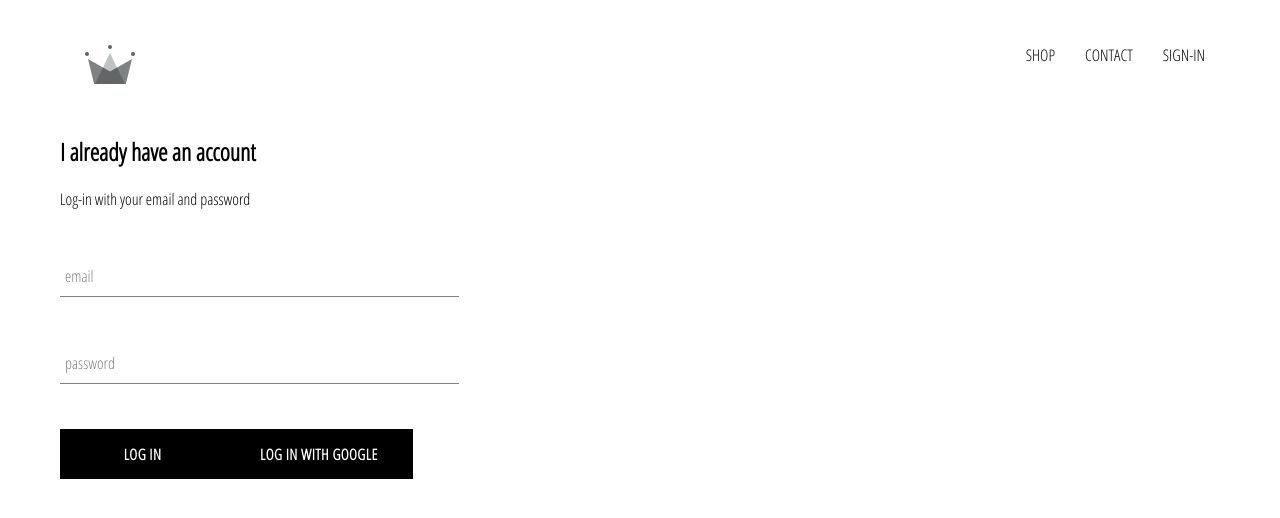
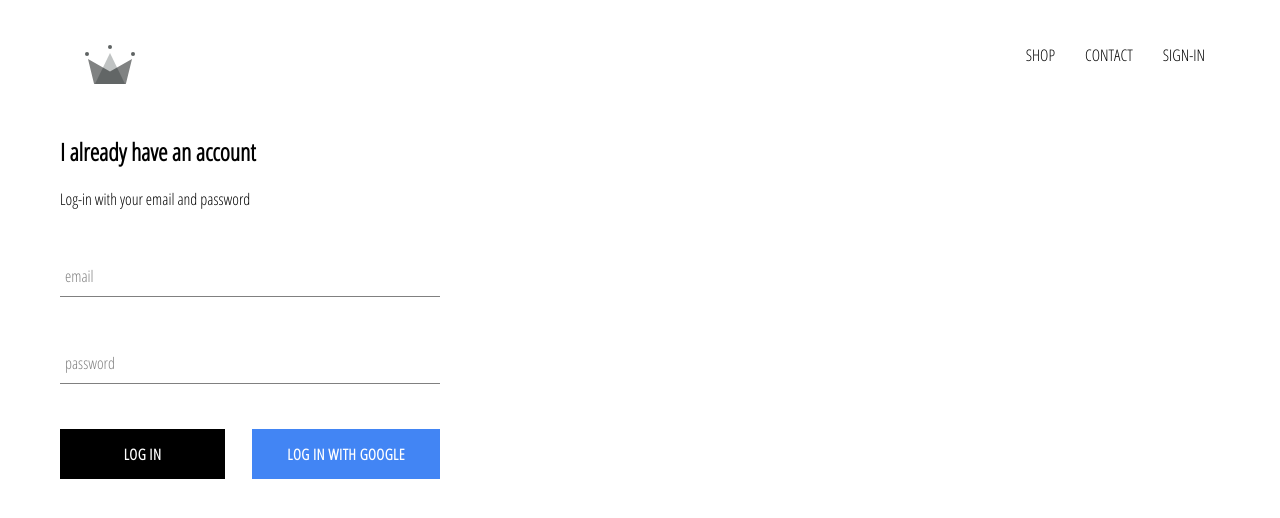
Before and after one commit to quantumomid/clothingStore, a React (Create React App) app in the folder clothing-store/: page /signin in a window 1280 px wide. Shown: the top 518 px of the page. Built offline with nearby package versions, Linux system fonts and the light colour scheme; no server answers; a web font is replaced by a local one.

Commit message:
integrate firebase authentication into application, add styling to custom buttons

```diff
--- a/clothing-store/src/App.css
+++ b/clothing-store/src/App.css
@@ -7,3 +7,7 @@
     text-decoration: none;
     color: black;
 }
+
+*{
+    box-sizing: border-box;
+}
--- a/clothing-store/src/App.js
+++ b/clothing-store/src/App.js
@@ -5,11 +5,39 @@
 import Shop from './pages/shop/Shop'
 import Header from './components/header/Header';
 import SignIn from './pages/sign-in/SignIn';
+import { auth } from './firebase/firebase.utils'
 
-function App() {
+class App extends React.Component {
+  constructor(){
+    super()
+    this.state={
+      currentUser: null
+    }
+  }
+
+  //write a method to set subscription to null i.e. unsubscribe i.e. doing this.unsubscribeFromAuth() will close subscription
+  unsubscribeFromAuth = null
+
+  componentDidMount(){
+    // the onAuthStateChanged method allows us to keep track of user changes - it is essentially a subscriber listening to
+    // the auth
+    // This is an open subscription - checking for us continuously while our App is mounted on the DOM
+    this.unsubscribeFromAuth = auth.onAuthStateChanged(user => {
+      this.setState({currentUser: user})
+      console.log(user)
+    })
+  }
+
+  componentWillUnmount(){
+    //below is important to prevent memory leaks!
+    // close the subscription
+    this.unsubscribeFromAuth()
+  }
+
+  render(){
     return (
       <div className="App">
-      <Header />
+        <Header currentUser={this.state.currentUser} />
         <Switch>
           <Route exact path='/' component={HomePage} />
           <Route path='/shop' component={Shop} />
@@ -18,5 +46,6 @@
       </div>
     );
   }
+}
 
 export default App;
--- a/clothing-store/src/components/custom-button/CustomButton.js
+++ b/clothing-store/src/components/custom-button/CustomButton.js
@@ -1,9 +1,12 @@
 import './CustomButton.scss'
 
-export default function CustomButton({ children, ...otherProps }){
+export default function CustomButton({ children, isGoogleSignIn, ...otherProps }){
 
     return(
-        <button className="custom-button" { ...otherProps }>
+        <button
+            className={`${isGoogleSignIn ? "google-sign-in" : ""} custom-button`}
+            { ...otherProps }
+        >
             { children }
         </button>
     )
--- a/clothing-store/src/components/custom-button/CustomButton.scss
+++ b/clothing-store/src/components/custom-button/CustomButton.scss
@@ -19,4 +19,14 @@
       color: black;
       border: 1px solid black;
     }
+
+    &.google-sign-in{
+      background-color: #4285f4;
+      color: white;
+
+      &:hover{
+        background-color: #357ae8;
+        border: none;
+      }
+    }
   }
--- a/clothing-store/src/components/header/Header.js
+++ b/clothing-store/src/components/header/Header.js
@@ -1,9 +1,10 @@
 import './Header.scss'
 import { Link } from 'react-router-dom'
+import { auth } from '../../firebase/firebase.utils'
 // below is a special syntax for importing SVG in React :o
 import { ReactComponent as Logo } from '../../assets/crown.svg'
 
-export default function Header(){
+export default function Header({ currentUser }){
 
     return(
         <div className="header">
@@ -19,9 +20,13 @@
                 <Link className="option" to='/shop'>
                     CONTACT
                 </Link>
-                <Link className="option" to='/signin'>
+                { currentUser ? (
+                    <div className="option" onClick={() => auth.signOut()}>SIGN-OUT</div>
+                ) : (
+                    <Link className="option" to='/signin'>
                     SIGN-IN
                 </Link>
+                )}
             </div>
 
         </div>
--- a/clothing-store/src/components/header/Header.scss
+++ b/clothing-store/src/components/header/Header.scss
@@ -17,6 +17,7 @@
       display: flex;
       align-items: center;
       justify-content: flex-end;
+      cursor: pointer;
 
       .option {
         padding: 10px 15px;
--- a/clothing-store/src/components/login/Login.js
+++ b/clothing-store/src/components/login/Login.js
@@ -34,9 +34,10 @@
                     <FormInput name="email" type="email" value={this.state.email} required handleChange={this.handleChange} label="email"/>
                     <FormInput name="password" type="password" value={this.state.password} required handleChange={this.handleChange} label="password"/>
 
-                    <CustomButton type="submit">Log In</CustomButton>
-                    <CustomButton onClick={signInWithGoogle}>Log In with Google</CustomButton>
-
+                    <div className="button">
+                        <CustomButton type="submit">Log In</CustomButton>
+                        <CustomButton onClick={signInWithGoogle} isGoogleSignIn>Log In with Google</CustomButton>
+                    </div>
                 </form>
             </div>
         )
--- a/clothing-store/src/components/login/Login.scss
+++ b/clothing-store/src/components/login/Login.scss
@@ -1,9 +1,14 @@
 .login{
-    width: 30vw;
+    width: 380px;
     display: flex;
     flex-direction: column;
 
     .title{
         margin: 10px 0;
     }
+
+    .button{
+        display: flex;
+        justify-content: space-between;
+    }
 }
```
Lines whose indentation alone changed are shown as unchanged.
